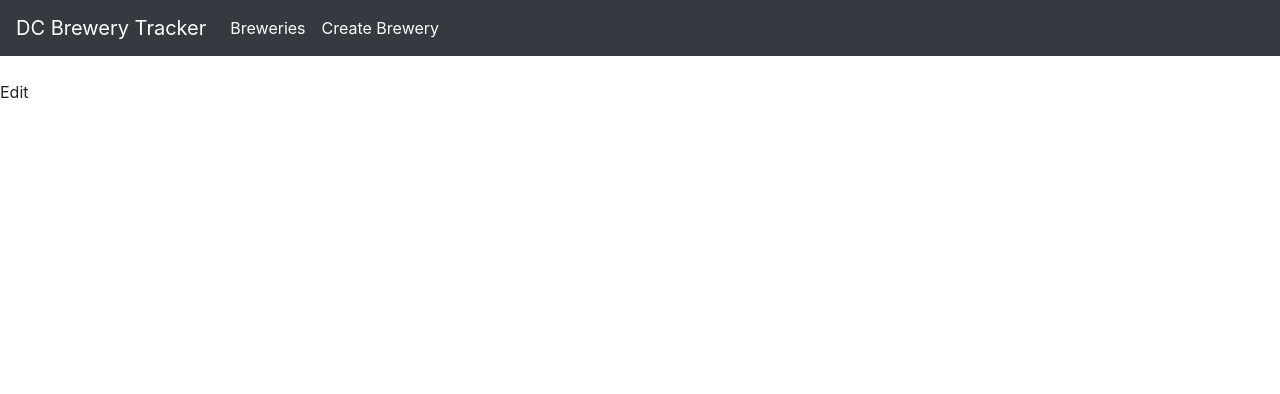
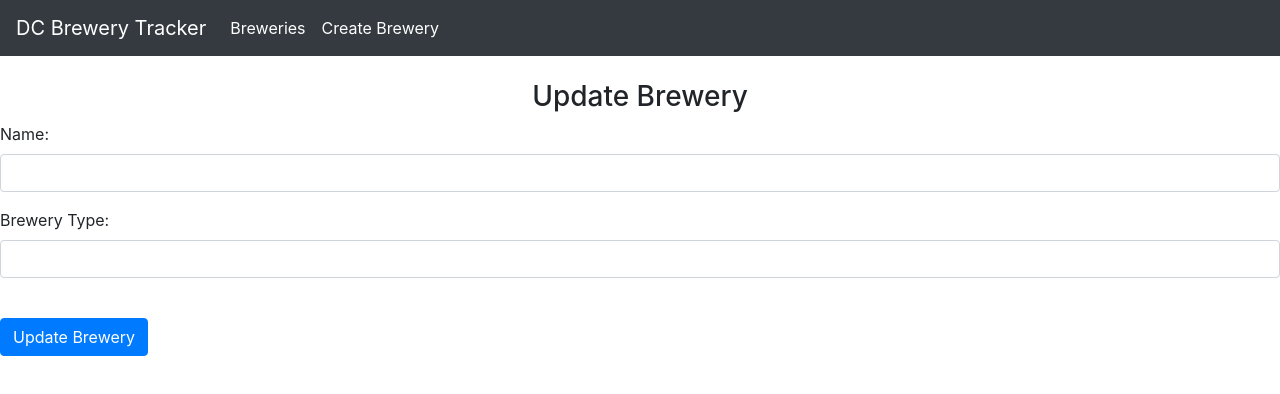
Before and after one commit to jcasado6/front-end-api-project, a React (Create React App) app: page /edit/1 in a window 1280 px wide. Shown: the top 394 px of the page. Built offline with nearby package versions, Linux system fonts and the light colour scheme; no server answers.

Commit message:
working on table

```diff
--- a/src/BreweryList.js
+++ b/src/BreweryList.js
@@ -13,7 +13,7 @@ const Beer = props => (
         <td>{props.beer.postal_code}</td>
         <td>{props.beer.phone}</td>
         <td>
-            <Link to={"/edit/"+props.beer._id}>Edit</Link>
+            <Link to={ "/edit/" + props.beer._id}>Edit</Link>
         </td>
     </tr>
 )
@@ -49,7 +49,7 @@ class BreweryList extends Component {
 
     render() {
         // let brewery = this.state.beerData.map(beer, i => {
-        //     return <Beer beerData={beer} key={i} />;
+        //     return <Beer beer={beer} key={i} />;
         // })
 
         return (
@@ -65,11 +65,12 @@ class BreweryList extends Component {
                             <th>State</th>
                             <th>Postal Code</th>
                             <th>Phone</th>
-                            <th>Action</th>
+                            <th>Update</th>
                         </tr>
                     </thead>
                     <tbody>
                         {this.beerList()}
+                        {/* {brewery} */}
                     </tbody>
                 </table>
             </div>
--- a/src/EditBrewery.js
+++ b/src/EditBrewery.js
@@ -1,14 +1,138 @@
 import React, { Component } from 'react';
+import axios from 'axios';
 
 class EditBrewery extends Component {
+    constructor(props) {
+        super(props);
+
+        this.state = {
+            name: " ",
+            brewery_type: " ",
+            street: " ",
+            city: " ",
+            state: " ",
+            postal_code: " ",
+            phone: " "
+        }
+
+        this.onChangeName = this.onChangeName.bind(this);
+        this.onChangeBreweryType = this.onChangeBreweryType.bind(this);
+        this.onChangeStreet = this.onChangeStreet.bind(this);
+        this.onChangeCity = this.onChangeCity.bind(this);
+        this.onChangeState = this.onChangeState.bind(this);
+        this.onChangePostalCode = this.onChangePostalCode.bind(this);
+        this.onChangePhone = this.onChangePhone.bind(this);
+        this.onSubmit = this.onSubmit.bind(this);
+    }
+
+    componentDidMount() {
+        axios.get('http://localhost:8080/breweries/' + this.props.match.params.id)
+            .then(res => {
+                this.setState({
+                    name: res.data.name,
+                    brewery_type: res.data.brewery_type,
+                    street: res.data.street,
+                    city: res.data.city,
+                    state: res.data.state,
+                    postal_code: res.data.postal_code,
+                    phone: res.data.phone
+                })
+            })
+            .catch((error) => {
+                console.log(error)
+            })
+    }
+
+    onChangeName(evt) {
+        this.setState({
+            name: evt.target.value
+        })
+    }
+
+    onChangeBreweryType(evt) {
+        this.setState({
+            brewery_type: evt.target.value
+        })
+    }
+    onChangeStreet(evt) {
+        this.setState({
+            street: evt.target.value
+        })
+    }
+    onChangeCity(evt) {
+        this.setState({
+            city: evt.target.value
+        })
+    }
+    onChangeState(evt) {
+        this.setState({
+            state: evt.target.value
+        })
+    }
+    onChangePostalCode(evt) {
+        this.setState({
+            postal_code: evt.target.value
+        })
+    }
+    onChangePhone(evt) {
+        this.setState({
+            phone: evt.target.value
+        })
+    }
+
+    onSubmit(evt) {
+        evt.preventDefault()
+        const edit = {
+            name: this.state.name,
+            brewery_type: this.state.brewery_type,
+            street: this.state.street,
+            city: this.state.city,
+            state: this.state.state,
+            postal_code: this.state.postal_code,
+            phone: this.state.phone
+        }
+        console.log(edit)
+        axios.post('http://localhost:8080/breweries//update/' + this.props.match.params.id, edit)
+            .then(res => console.log(res.data))
+
+    }
+
     render() {
         return (
             <div>
-                <p>Edit</p>
+                <h3 align="center">Update Brewery</h3>
+                <form onSubmit={this.onSubmit}>
+
+                    <div className="form-group">
+                        <label>Name: </label>
+                        <input type="text"
+                            className="form-control"
+                            value={this.state.name}
+                            onChange={this.onChangeName}
+                        />
+                    </div>
+                    <div className="form-group">
+                        <label>Brewery Type: </label>
+                        <input
+                            type="text"
+                            className="form-control"
+                            value={this.state.brewery_type}
+                            onChange={this.onChangeBreweryType}
+                        />
+                    </div>
+
+
+                    <br />
+
+                    <div className="form-group">
+                        <input type="submit" value="Update Brewery" className="btn btn-primary" />
+                    </div>
+                </form>
             </div>
         )
     }
 }
 
 
+
 export default EditBrewery
```
